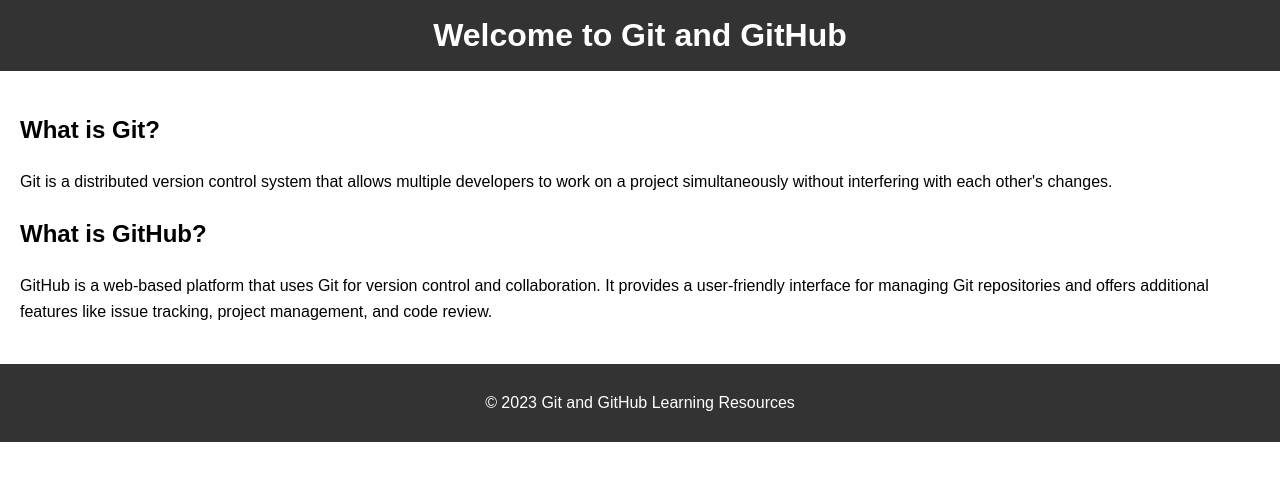
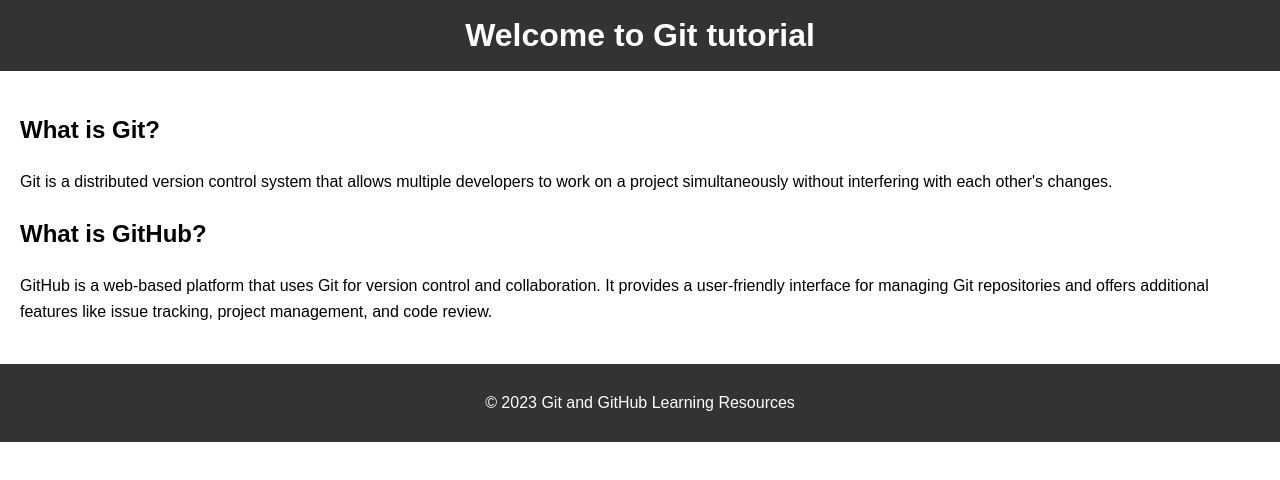
Before and after one commit to Dre810/git-and-github, a plain HTML site: page index.html in a window 1280 px wide. Drawn offline with Linux system fonts and the light colour scheme.

Commit message:
Changed the heading

```diff
--- a/index.html
+++ b/index.html
@@ -3,13 +3,13 @@
 <head>
     <meta charset="UTF-8">
     <meta name="viewport" content="width=device-width, initial-scale=1.0">
-    <title>Git and GitHub</title>
+    <title>Git and GitHub </title>
     <link rel="icon" type="image/x-icon" href="favicon.ico">
     <link rel="stylesheet" href="index.css">
 </head>
 <body>
     <header>
-        <h1>Welcome to Git and GitHub</h1>
+        <h1>Welcome to Git tutorial</h1>
     </header>
     <main>
         <section>
```
